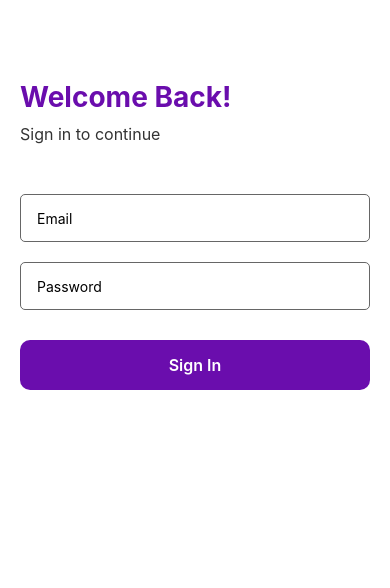
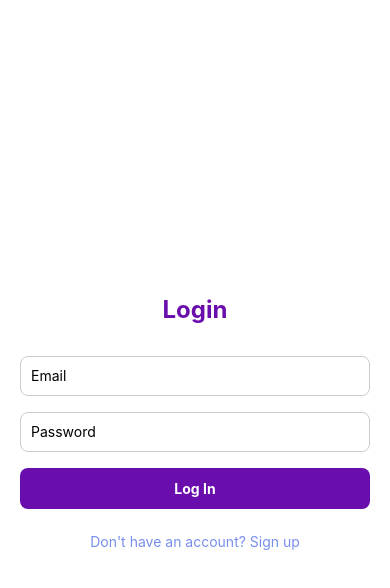
Before and after one commit to chuckzxxmello/prepper, a React Native app: screen /Login in a window 390 px wide. Shown: the top 588 px of the page. Built offline with nearby package versions, Linux system fonts and the light colour scheme.

Commit message:
Updated GoalScreen and ActivityScreen for improved UI and functionality

```diff
--- a/screens/auth/LoginScreen.js
+++ b/screens/auth/LoginScreen.js
@@ -1,13 +1,9 @@
 import React, { useState } from 'react';
-import { View, Text, StyleSheet, Alert } from 'react-native';
+import { View, Text, TextInput, TouchableOpacity, Alert, StyleSheet } from 'react-native';
+import { signInWithEmailAndPassword } from 'firebase/auth';
+import { doc, getDoc } from 'firebase/firestore';
+import { auth, db } from '../../config/firebase'; // Adjust import paths as needed
 import { colors } from '../../constants/colors';
-import StyledInput from '../../components/StyledInput';
-import { auth } from '../../config/firebase';
-import { signInWithEmailAndPassword } from 'firebase/auth';
-import CustomButton from '../../components/CustomButton';
-import { getFirestore, doc, getDoc } from 'firebase/firestore';
-
-const db = getFirestore();
 
 const LoginScreen = ({ navigation }) => {
     const [email, setEmail] = useState('');
@@ -32,12 +28,19 @@ const LoginScreen = ({ navigation }) => {
             const userRef = doc(db, 'userInfo', user.uid);
             const userDoc = await getDoc(userRef);
 
-            if (userDoc.exists()) {
-                // User data exists, navigate to HomeScreen
+            if (!userDoc.exists()) {
+                // If user info doc doesn't exist
+                navigation.navigate('Goal');
+                return;
+            }
+
+            // If user info doc exists, check if 'goal' field is set
+            const userData = userDoc.data();
+            if (!userData.goal) {
+                navigation.navigate('Goal');
+            } else {
+                // User already has a goal set, navigate to HomeScreen
                 navigation.navigate('MainTabs', { screen: 'Home' });
-            } else {
-                // User data does not exist, navigate to setup screens
-                navigation.navigate('Goal');
             }
         } catch (error) {
             Alert.alert("Error", error.message);
@@ -46,33 +49,28 @@ const LoginScreen = ({ navigation }) => {
 
     return (
         <View style={styles.container}>
-            <View style={styles.headerContainer}>
-                <Text style={styles.title}>Welcome Back!</Text>
-                <Text style={styles.subtitle}>Sign in to continue</Text>
-            </View>
-
-            <View style={styles.formContainer}>
-                <StyledInput
+            <Text style={styles.title}>Login</Text>
+            <TextInput
+                style={styles.input}
                 placeholder="Email"
+                autoCapitalize="none"
+                keyboardType="email-address"
                 value={email}
                 onChangeText={setEmail}
-                    keyboardType="email-address"
             />
-                <StyledInput
+            <TextInput
+                style={styles.input}
                 placeholder="Password"
+                secureTextEntry
                 value={password}
                 onChangeText={setPassword}
-                    secureTextEntry
             />
-
-                <View style={styles.buttonContainer}>
-                    <CustomButton
-                        title="Sign In"
-                        onPress={handleLogin}
-                        type="primary"
-                    />
-                </View>
-            </View>
+            <TouchableOpacity style={styles.button} onPress={handleLogin}>
+                <Text style={styles.buttonText}>Log In</Text>
+            </TouchableOpacity>
+            <TouchableOpacity onPress={() => navigation.navigate('Signup')}>
+                <Text style={styles.link}>Don't have an account? Sign up</Text>
+            </TouchableOpacity>
         </View>
     );
 };
@@ -80,29 +78,40 @@ const LoginScreen = ({ navigation }) => {
 const styles = StyleSheet.create({
     container: {
         flex: 1,
-        backgroundColor: colors.background,
+        backgroundColor: '#fff',
         padding: 20,
-    },
-    headerContainer: {
-        marginTop: 60,
-        marginBottom: 40,
+        justifyContent: 'center',
     },
     title: {
-        fontSize: 28,
+        fontSize: 24,
         fontWeight: 'bold',
         color: colors.primary,
-        marginBottom: 10,
+        marginBottom: 24,
+        textAlign: 'center',
     },
-    subtitle: {
-        fontSize: 16,
-        color: colors.text,
+    input: {
+        height: 40,
+        borderWidth: 1,
+        borderColor: '#ccc',
+        borderRadius: 8,
+        paddingHorizontal: 10,
+        marginVertical: 8,
     },
-    formContainer: {
-        flex: 1,
+    button: {
+        backgroundColor: colors.primary,
+        padding: 12,
+        borderRadius: 8,
+        alignItems: 'center',
+        marginVertical: 8,
     },
-    buttonContainer: {
-        gap: 10,
-        marginTop: 20,
+    buttonText: {
+        color: '#fff',
+        fontWeight: 'bold',
+    },
+    link: {
+        marginTop: 16,
+        color: colors.secondary,
+        textAlign: 'center',
     },
 });
 
--- a/screens/setup/ActivityScreen.js
+++ b/screens/setup/ActivityScreen.js
@@ -8,9 +8,22 @@ import OptionSelector from '../../components/OptionSelector';
 
 const db = getFirestore();
 
+// Map displayed labels to Firestore values
+const activityMap = {
+    'Sedentary': 'sedentary',
+    'Light': 'light',
+    'Moderate': 'moderate',
+    'Active': 'active',
+    'Very Active': 'veryActive'
+};
+const activityLabels = Object.keys(activityMap);
+
 const ActivityScreen = ({ navigation, route }) => {
     const [selectedActivity, setSelectedActivity] = useState(null);
-    const activityLevels = ['sedentary', 'light', 'moderate', 'active', 'veryActive'];
+
+    const handleSelect = (label) => {
+        setSelectedActivity(activityMap[label]);
+    };
 
     const handleContinue = async () => {
         try {
@@ -36,9 +49,12 @@ const ActivityScreen = ({ navigation, route }) => {
             </View>
 
             <OptionSelector
-                options={activityLevels}
-                selectedOption={selectedActivity}
-                onSelect={setSelectedActivity}
+                options={activityLabels}
+                selectedOption={
+                    // Find the label for the currently selected value
+                    activityLabels.find(label => activityMap[label] === selectedActivity)
+                }
+                onSelect={handleSelect}
             />
 
             <View style={styles.buttonContainer}>
--- a/screens/setup/GoalScreen.js
+++ b/screens/setup/GoalScreen.js
@@ -1,26 +1,30 @@
 import React, { useState } from 'react';
 import { View, Text, StyleSheet } from 'react-native';
+import { auth } from '../../config/firebase';
+import { getFirestore, doc, updateDoc } from 'firebase/firestore';
 import { colors } from '../../constants/colors';
 import CustomButton from '../../components/CustomButton';
-import { auth } from '../../config/firebase';
-import { getFirestore, doc, updateDoc } from 'firebase/firestore';
 import OptionSelector from '../../components/OptionSelector';
 
 const db = getFirestore();
 
 const GoalScreen = ({ navigation }) => {
     const [selectedGoal, setSelectedGoal] = useState(null);
-    const goals = ['lose', 'maintain', 'gain'];
+    const goals = ['Lose Weight', 'Maintain Weight', 'Gain Weight'];
 
     const handleContinue = async () => {
         try {
-            // Save goal to Firestore
             const userRef = doc(db, 'userInfo', auth.currentUser.uid);
+            let goalValue;
+            if (selectedGoal === 'Lose Weight') goalValue = 'lose';
+            else if (selectedGoal === 'Maintain Weight') goalValue = 'maintain';
+            else if (selectedGoal === 'Gain Weight') goalValue = 'gain';
+
             await updateDoc(userRef, {
-                goal: selectedGoal
+                goal: goalValue
             });
 
-            navigation.navigate('Gender', { goal: selectedGoal });
+            navigation.navigate('Gender', { goal: goalValue });
         } catch (error) {
             console.log('Error saving goal:', error);
         }
@@ -28,25 +32,17 @@ const GoalScreen = ({ navigation }) => {
 
     return (
         <View style={styles.container}>
-            <View style={styles.headerContainer}>
-                <Text style={styles.title}>What's Your Goal?</Text>
-                <Text style={styles.subtitle}>Select your fitness goal</Text>
-            </View>
-
+            <Text style={styles.title}>What is your goal?</Text>
             <OptionSelector
                 options={goals}
                 selectedOption={selectedGoal}
                 onSelect={setSelectedGoal}
             />
-
-            <View style={styles.buttonContainer}>
-                <CustomButton
-                    title="Continue"
-                    onPress={handleContinue}
-                    type="primary"
-                    disabled={!selectedGoal}
-                />
-            </View>
+            <CustomButton
+                onPress={handleContinue}
+                title="Continue"
+                buttonStyle={styles.continueButton}
+            />
         </View>
     );
 };
@@ -54,25 +50,21 @@ const GoalScreen = ({ navigation }) => {
 const styles = StyleSheet.create({
     container: {
         flex: 1,
-        backgroundColor: colors.background,
-        padding: 20,
-    },
-    headerContainer: {
-        marginTop: 60,
-        marginBottom: 40,
+        backgroundColor: '#fff',
+        paddingHorizontal: 20,
+        paddingTop: 40,
+        justifyContent: 'flex-start',
     },
     title: {
-        fontSize: 28,
+        fontSize: 24,
         fontWeight: 'bold',
         color: colors.primary,
-        marginBottom: 10,
+        marginBottom: 24,
+        textAlign: 'center',
     },
-    subtitle: {
-        fontSize: 16,
-        color: colors.text,
-    },
-    buttonContainer: {
+    continueButton: {
         marginTop: 20,
+        backgroundColor: colors.primary,
     },
 });
 
```
Lines whose indentation alone changed are shown as unchanged.
